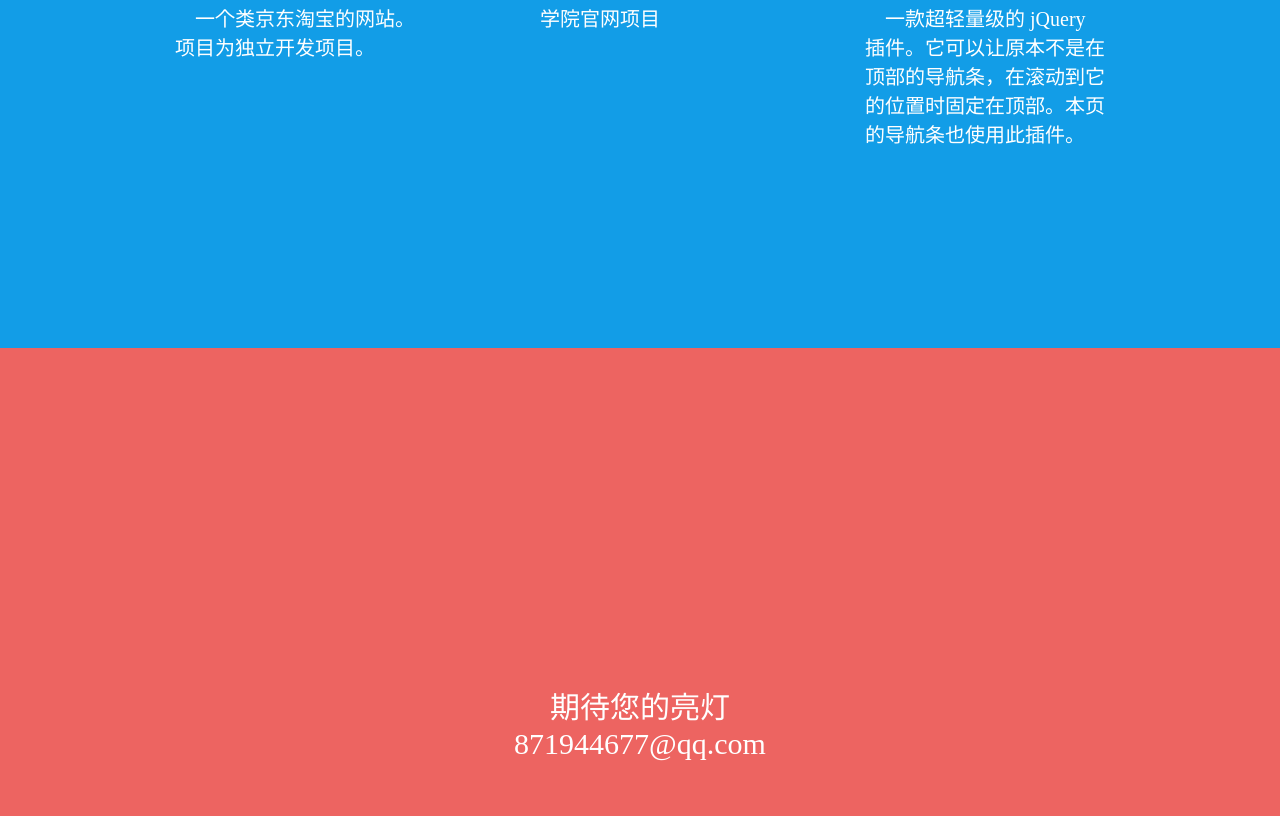
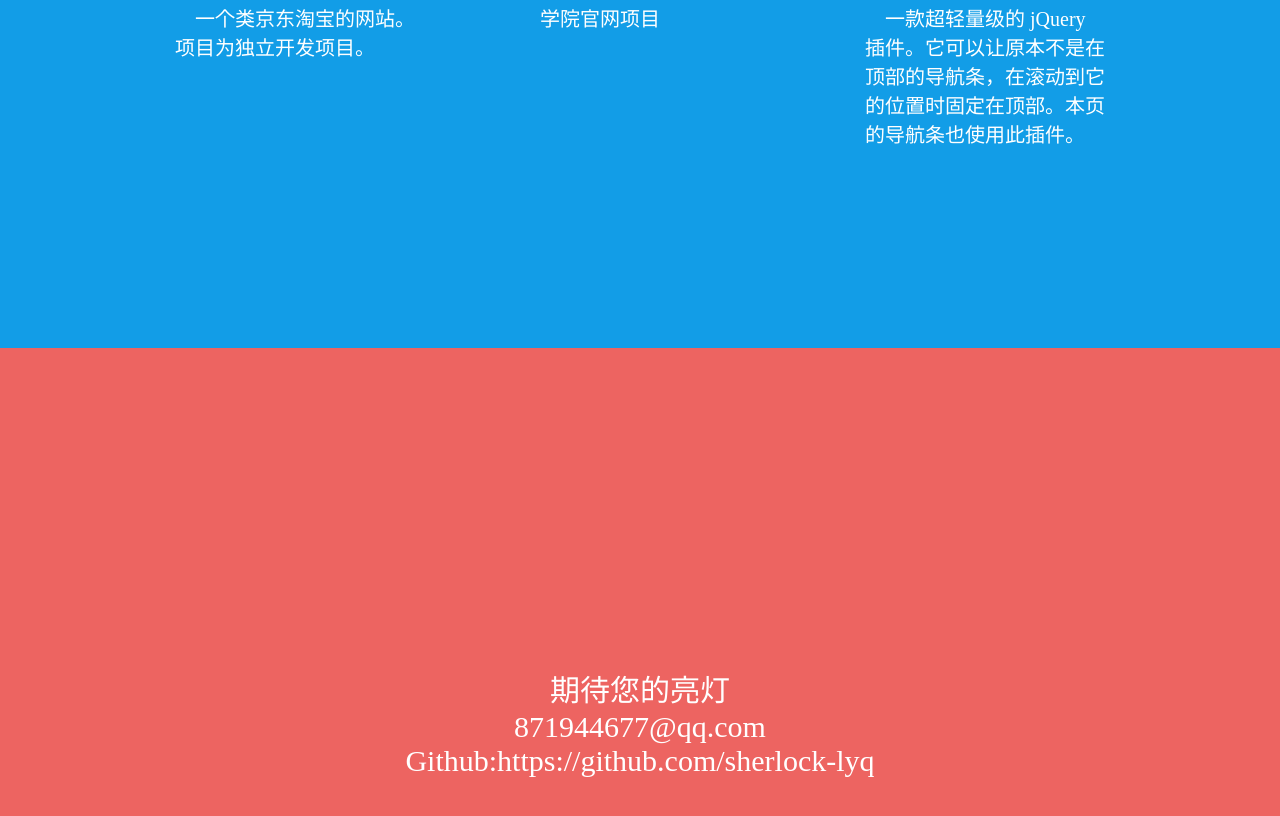
Before and after one commit to sherlock-lyq/sherlock-lyq, a plain HTML site: page index.html in a window 1280 px wide. Shown: the part 3076-3892 px from the top of the page. Drawn offline with Linux system fonts and the light colour scheme.

Commit message:
Update index.html

```diff
--- a/index.html
+++ b/index.html
@@ -40,7 +40,7 @@
 		<section id="block-intro">
 			<div class="container">
 				<div id="intro-icon" style="text-align: center;">
-					<a class="link" href="http://sherlock-lyq.github.io" id="link-github" hideFocus="true">GitHub</a>
+					<a class="link" href="https://github.com/sherlock-lyq" id="link-github" hideFocus="true">GitHub</a>
 					<img id="myPhoto" src="img/myPhoto.png">
 					<a class="link" href="#block-wantMore" id="link-email" hideFocus="true">E-mail</a>
 				</div>
@@ -155,7 +155,8 @@
 
 		<section id="block-wantMore">
 			<p>期待您的亮灯<br>
-				<a href="http://871944677@qq.com" hideFocus="true">871944677@qq.com</a>
+				<a href="http://871944677@qq.com" hideFocus="true">871944677@qq.com</a><br>
+				<a href="https://github.com/sherlock-lyq" hideFocus="true">Github:https://github.com/sherlock-lyq</a>
 			</p>
 		</section>
 
```
